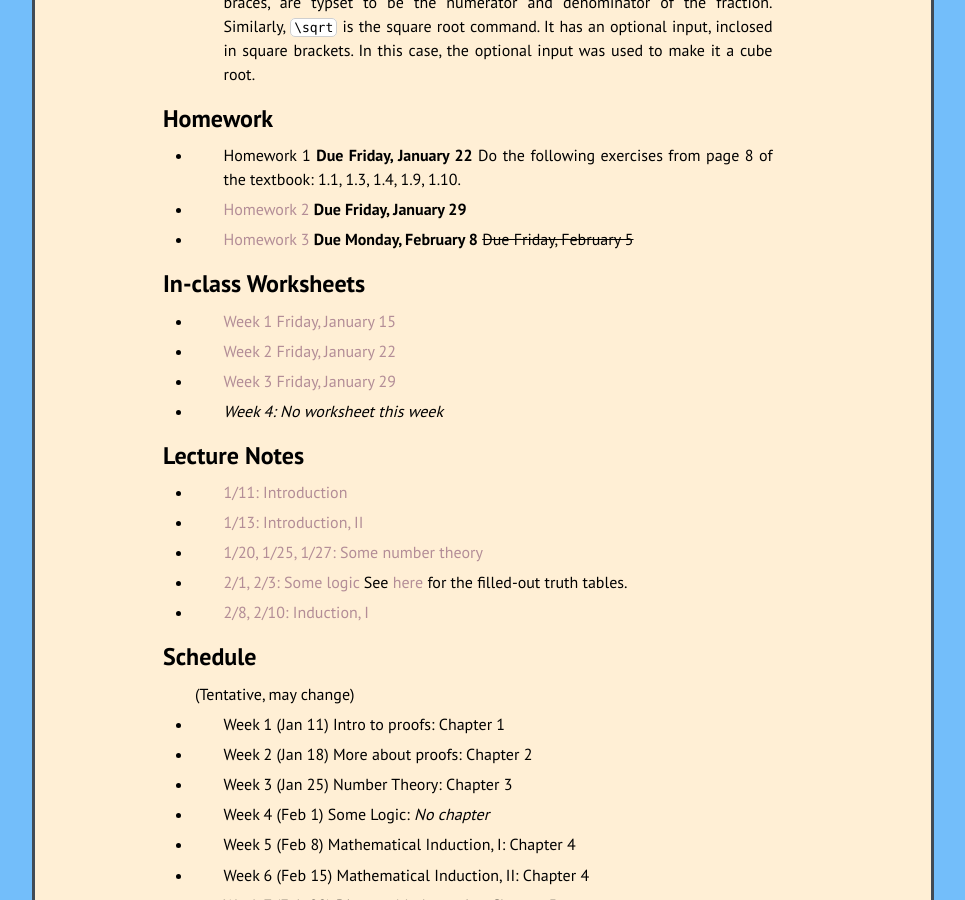
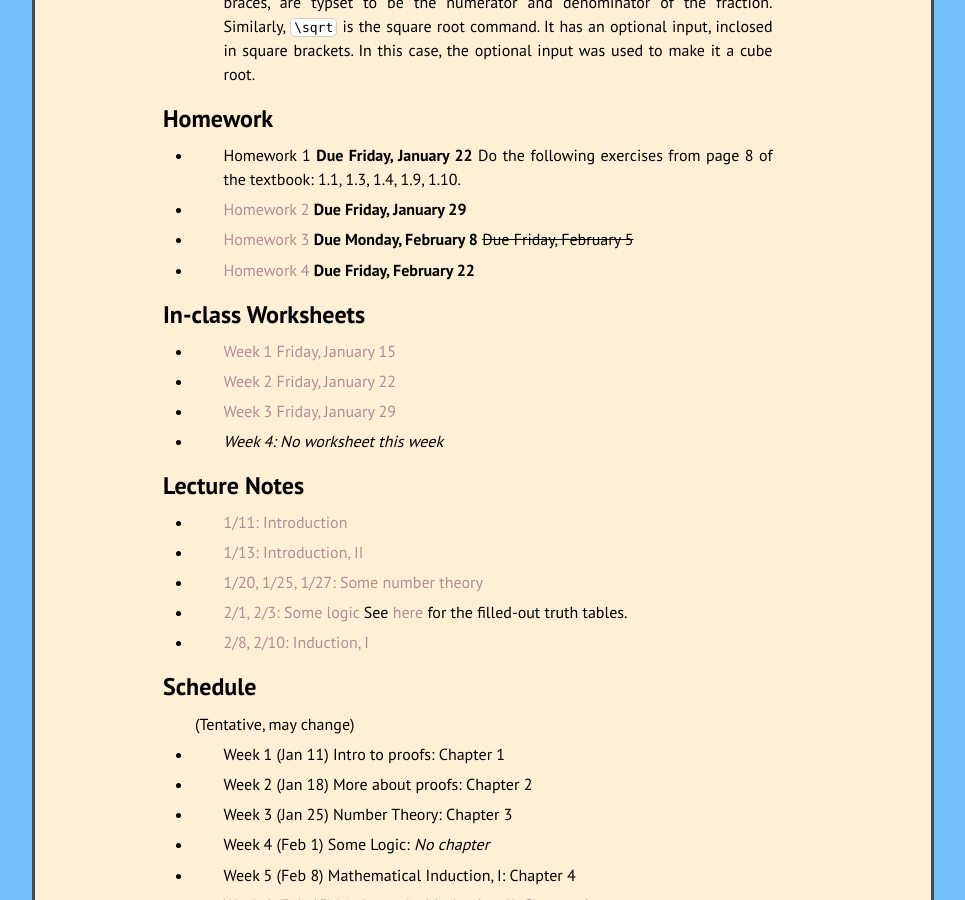
Before and after one commit to kamerynjw/kamerynjw.github.io, a Jekyll site: the page built from teaching/2021/math321.md, in a window 1280 px wide and 900 px high, scrolled down 1367 px. Shown: the whole window, without its empty margins (157-1122 px from the left). Built offline with Jekyll 4.4.1, drawn with Linux system fonts in a browser that asks for light colours; nearby versions of some CDN libraries; formulas are drawn with MathJax 3.

Commit message:
new homweork

```diff
--- a/teaching/2021/math321.md
+++ b/teaching/2021/math321.md
@@ -51,6 +51,8 @@ Homework
 * [Homework 2]({{ page.url }}hw2.pdf) **Due Friday, January 29**
 
 * [Homework 3]({{ page.url }}hw3.pdf) **Due Monday, February 8** <s>Due Friday, February 5</s>
+
+* [Homework 4]({{ page.url }}hw4.pdf) **Due Friday, February 22**
 
 In-class Worksheets
 --------
```
Also changed, not shown: 1 other file.
